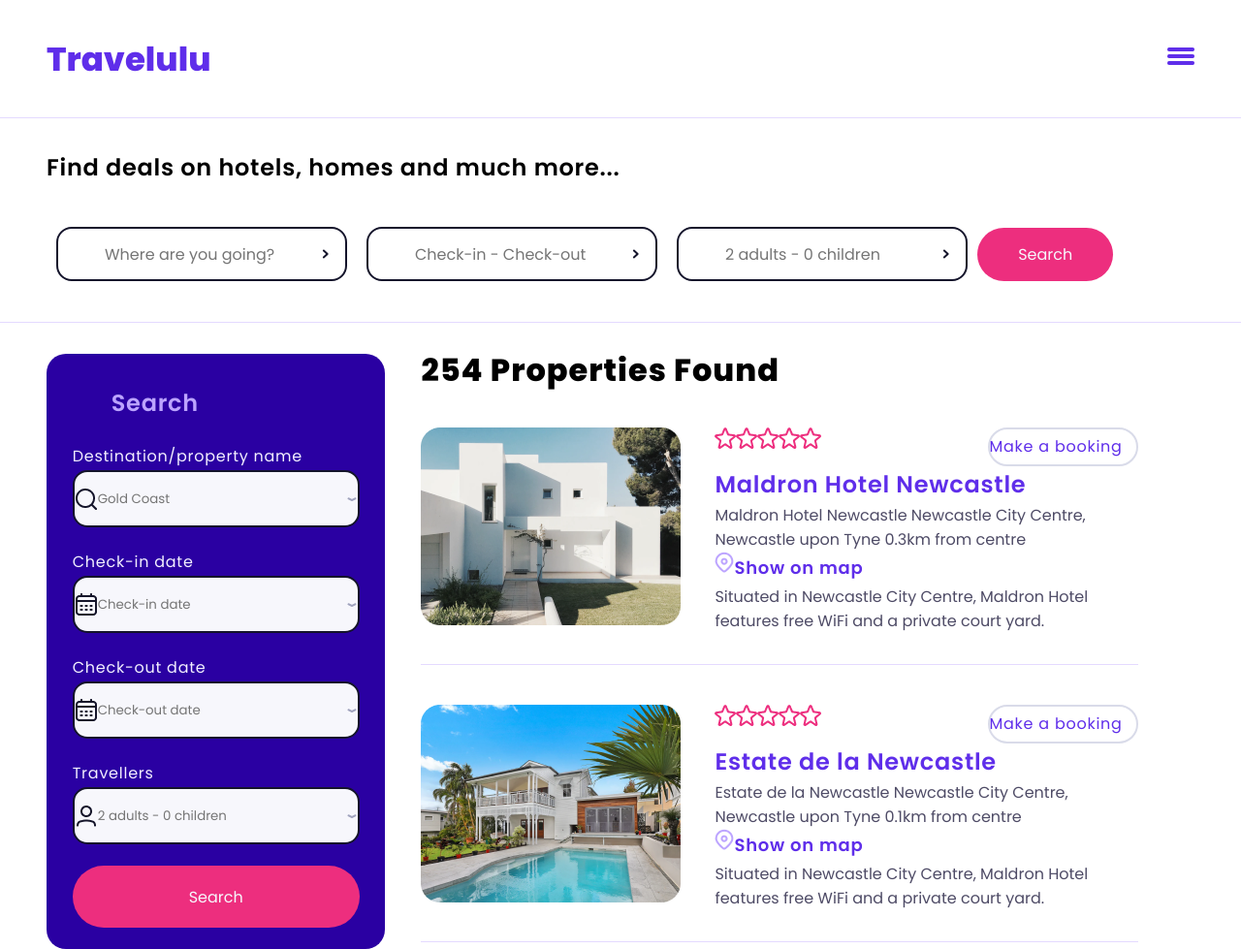
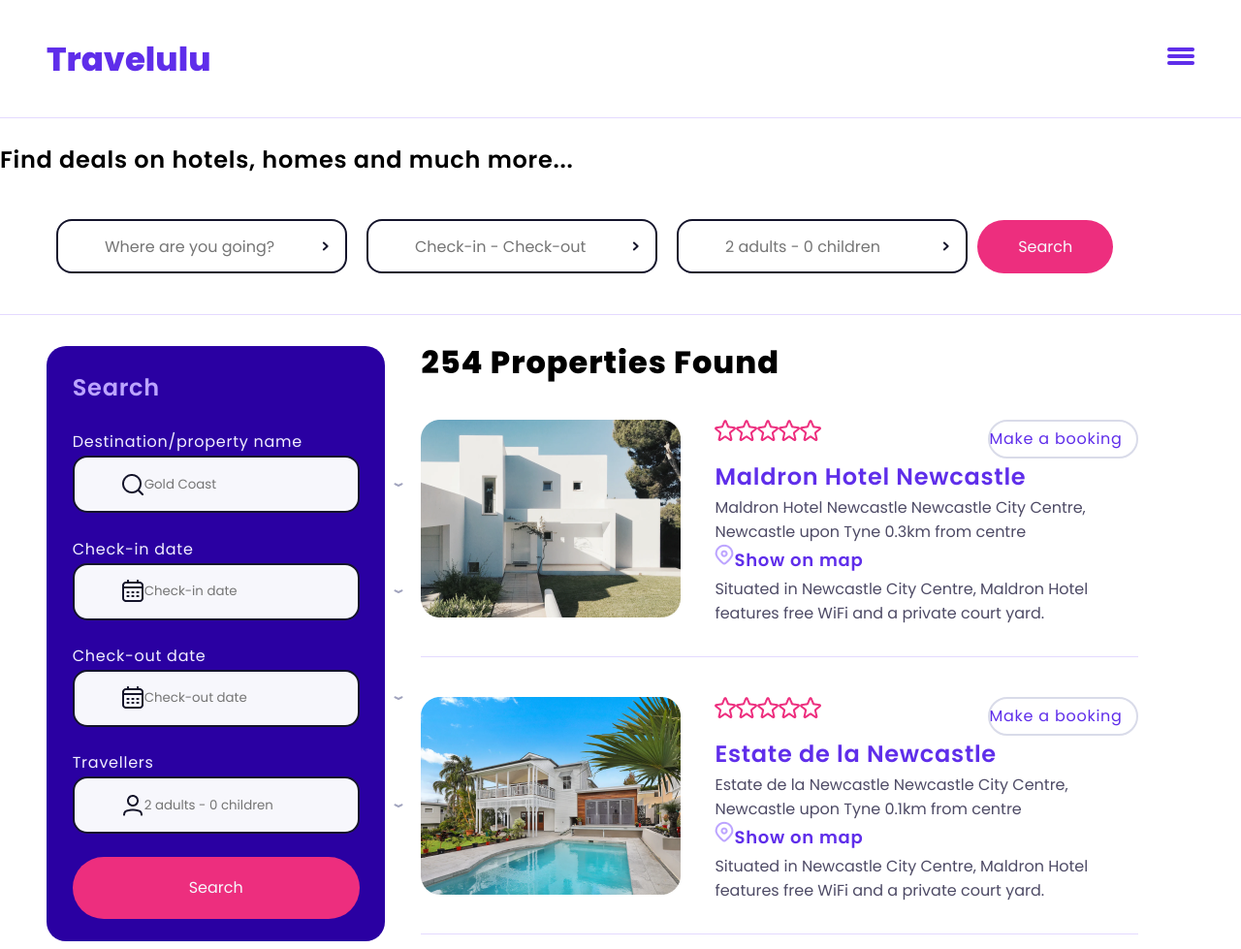
Before and after one commit to estcolros/202210-W3-EstefaniaColombo-OmarMarshoud, a website: page index.html in a window 1280 px wide. Shown: the top 979 px of the page at 97% size. Drawn offline with Linux system fonts and the light colour scheme.

Commit message:
Modification styles form__search--secondary

```diff
--- a/css/style.css
+++ b/css/style.css
@@ -35,8 +35,8 @@
 }
 
 h2 {
-    margin-top: 2rem;
-    margin-inline-start: 3rem;
+    text-align: left;
+    margin-top: 1.5rem;
     margin-inline-end: 3rem;
     font-style: normal;
     font-weight: 600;
@@ -125,6 +125,7 @@
 }
 
 .form__search--secondary h2 {
+    text-align: right;
     font-family: 'Poppins';
     font-style: normal;
     font-size: 24px;
@@ -135,7 +136,6 @@
     color: #bca4ff;
     display: flex;
     justify-content: flex-start;
-    margin-left: 40px;
 }
 
 .search__results-articles-container {
@@ -219,6 +219,8 @@
     left: 0px;
     top: 0px;
     border-radius: 15px;
+    padding: 1rem 3rem;
+    justify-content: space-evenly;
 }
 
 .button--margin {
```
